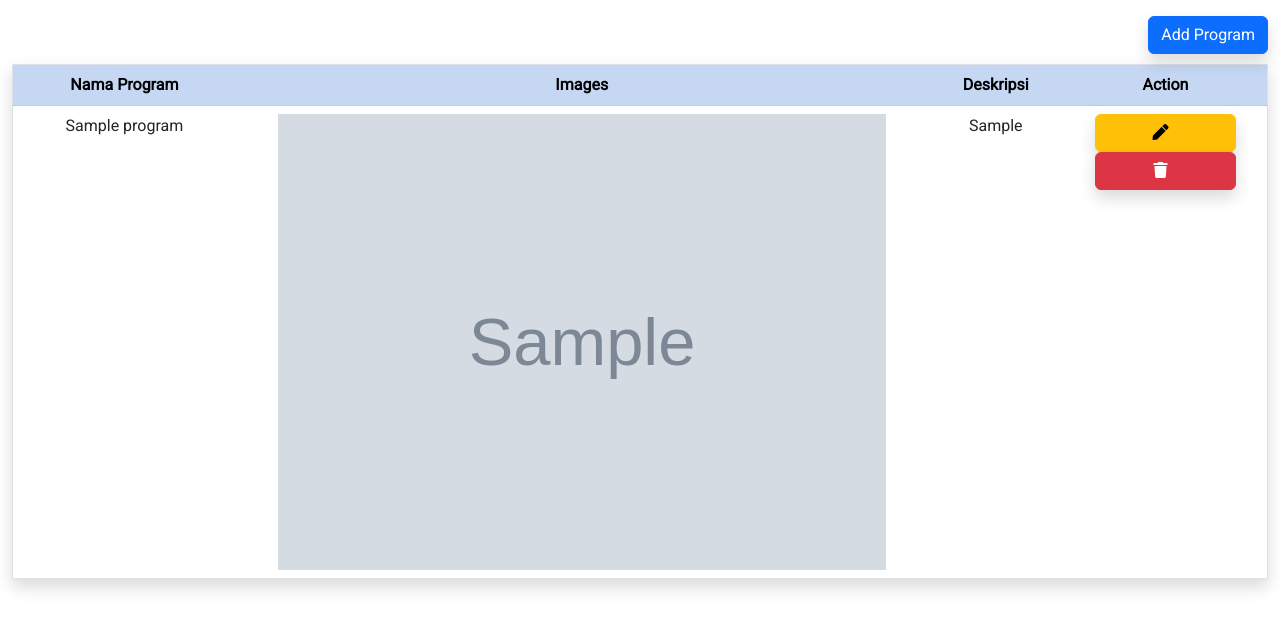
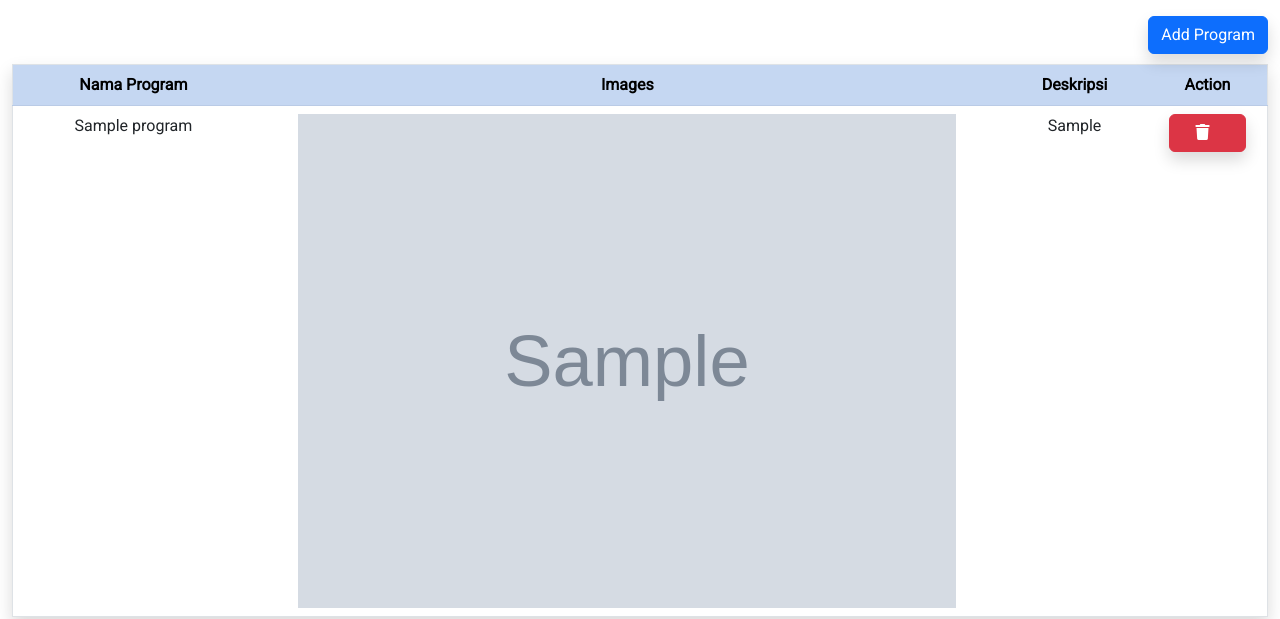
Before and after one commit to Aryaw1jaya/mbkmsifupj, a PHP site: page /login/manage-program/index.php in a window 1280 px wide. Shown: the part 56-675 px from the top of the page. Run offline with PHP 8.4, Linux system fonts and the light colour scheme; a user stored in the database is signed in; tables that the repository leaves empty hold one stand-in row (values such as "Sample post"); grey boxes marked "Sample" are stand-in pictures; some libraries are stand-ins or nearby versions.

Commit message:
Hapus Edit.php Manage Program

```diff
--- a/login/manage-program/index.php
+++ b/login/manage-program/index.php
@@ -60,9 +60,6 @@
                 echo "<td><img src='../img/program/" . $user_data['images'] . "' alt='Gambar Program' width='90%' height='auto'></td>";
                 echo "<td>" . $user_data['deskripsi'] . "</td>";
                 echo "<td>
-                        <a href='edit.php?id=$user_data[id]'>
-                            <button type='button' class='btn btn-warning shadow w-75'><i class='fas fa-pen'></i></button>
-                        </a>
                         <a href='delete.php?id=$user_data[id]'>
                             <button type='button' class='btn btn-danger shadow w-75'><i class='fas fa-trash'></i></button>
                         </a>
```
